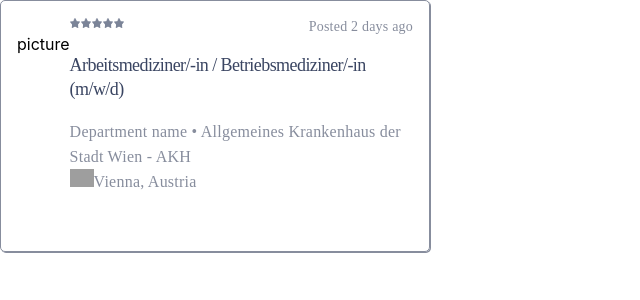
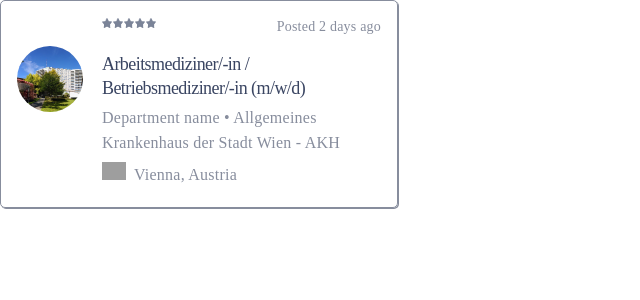
Before and after one commit to AlexanderDmitriev/TestForAleannLab, a React (Create React App) app: page / in a window 1280 px wide. Shown: the top 300 px of the page, without its empty margins (0-640 px from the left). Built offline with nearby package versions, Linux system fonts and the light colour scheme; grey boxes are pictures that could not be loaded.

Commit message:
JobListItem done

```diff
--- a/src/components/JobList/JobListItem.jsx
+++ b/src/components/JobList/JobListItem.jsx
@@ -1,13 +1,16 @@
 import {
   JobListItemSection,
   Job,
+  Image,
   LocationText,
   LocationSection,
   PublicationInfo,
   PostedText,
+  LocationIcon,
 } from './JobListItem.styled';
 import starsPng from '../../images/Rating.png';
 import locationIconPng from '../../images/Location.png';
+import image from '../../images/HospitalImage.png';
 
 const JobListItem = () => {
   const posted = 'Posted 2 days ago';
@@ -17,7 +20,7 @@ const JobListItem = () => {
   const location = 'Vienna, Austria';
   return (
     <JobListItemSection>
-      <p>picture</p>
+      <Image src={image} alt="" height="66" />
       <div>
         <PublicationInfo>
           <img src={starsPng} alt="" height="10" />
@@ -26,7 +29,7 @@ const JobListItem = () => {
         <Job>{job}</Job>
         <LocationText>{departmentName}</LocationText>
         <LocationSection>
-          <img src={locationIconPng} alt="" height="18" />
+          <LocationIcon src={locationIconPng} alt="" height="18" />
           <LocationText>{location}</LocationText>
         </LocationSection>
       </div>
--- a/src/components/JobList/JobListItem.styled.jsx
+++ b/src/components/JobList/JobListItem.styled.jsx
@@ -6,11 +6,14 @@ export const JobListItemSection = styled.div`
   width: 396px;
   border: 1px solid #878d9d;
   border-radius: 5px;
-  padding-left: 16px;
-  padding-right: 16px;
-  padding-top: 17px;
-  padding-bottom: 27px;
   box-shadow: 1px 1px 0px 0px #878d9d;
+`;
+
+export const Image = styled.img`
+  border-radius: 50%;
+  margin-top: 45px;
+  margin-right: 19px;
+  margin-left: 16px;
 `;
 
 export const LocationSection = styled.div`
@@ -26,11 +29,15 @@ export const LocationText = styled.p`
   letter-spacing: 0.23619px;
   color: #878d9d;
   margin: 0;
+  padding-bottom: 7px;
 `;
 
 export const PublicationInfo = styled.div`
   display: flex;
   justify-content: space-between;
+  padding-right: 16px;
+  padding-top: 17px;
+  padding-bottom: 17px;
 `;
 
 export const PostedText = styled.p`
@@ -54,6 +61,13 @@ export const Job = styled.p`
   /* or 133% */
   letter-spacing: -0.5625px;
   color: #3a4562;
+  margin: 0;
+  padding-bottom: 5px;
+  width: 278px;
+`;
+
+export const LocationIcon = styled.img`
+  padding-right: 8px;
 `;
 
 export const Star = styled.svg`
```
